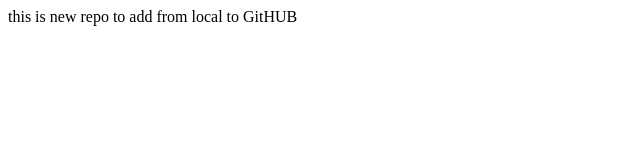
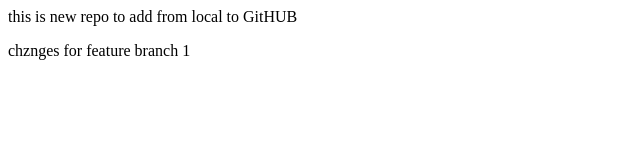
Before and after one commit to IshanOjha435/localRepo, a plain HTML site: page index.html in a window 1280 px wide. Shown: the whole page, without its empty margins (0-640 px from the left). Drawn offline with Linux system fonts and the light colour scheme.

Commit message:
added new feature

```diff
--- a/index.html
+++ b/index.html
@@ -1 +1,2 @@
 <p>this is new repo to add from local to GitHUB</p>
+<p>chznges for feature branch 1</p>
```
